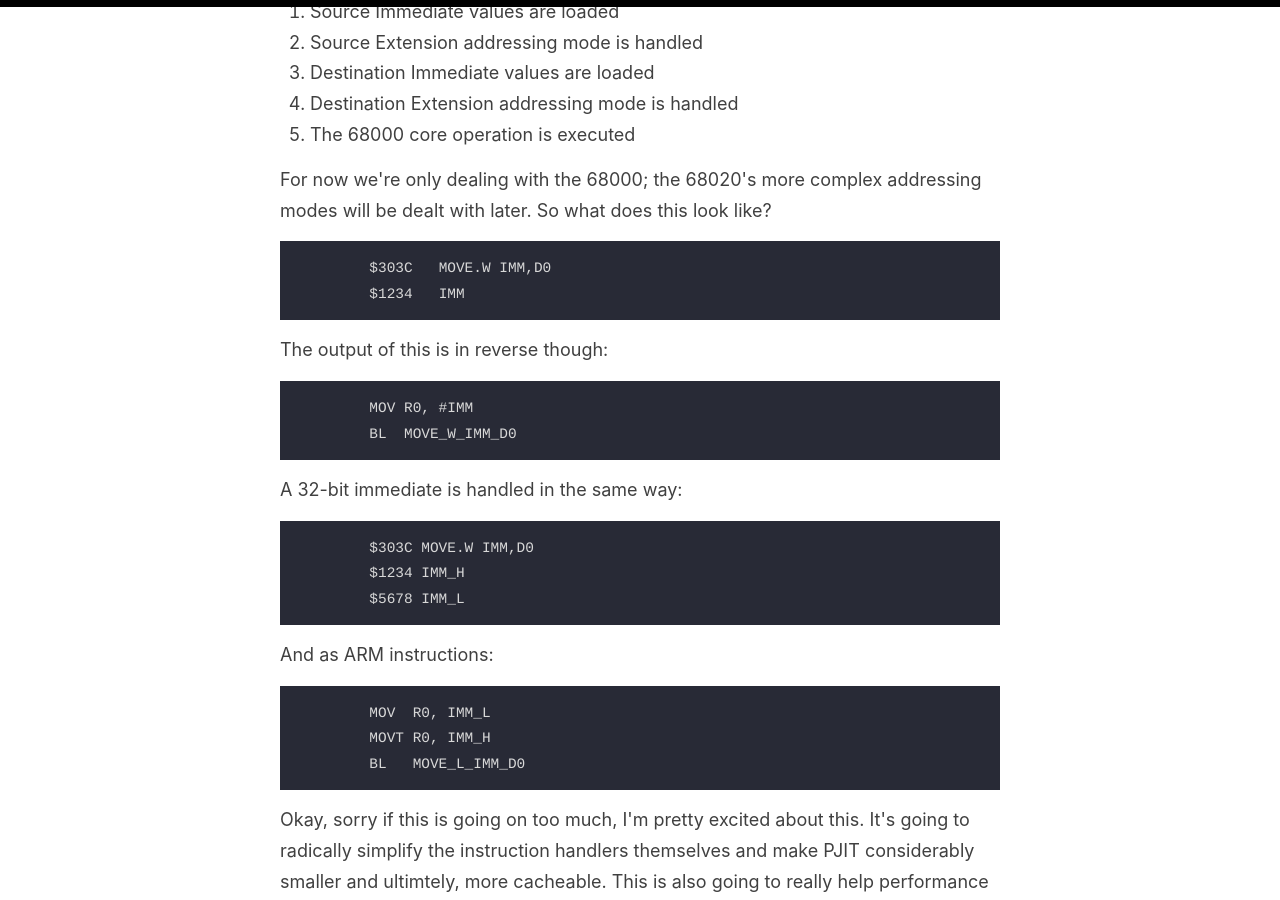
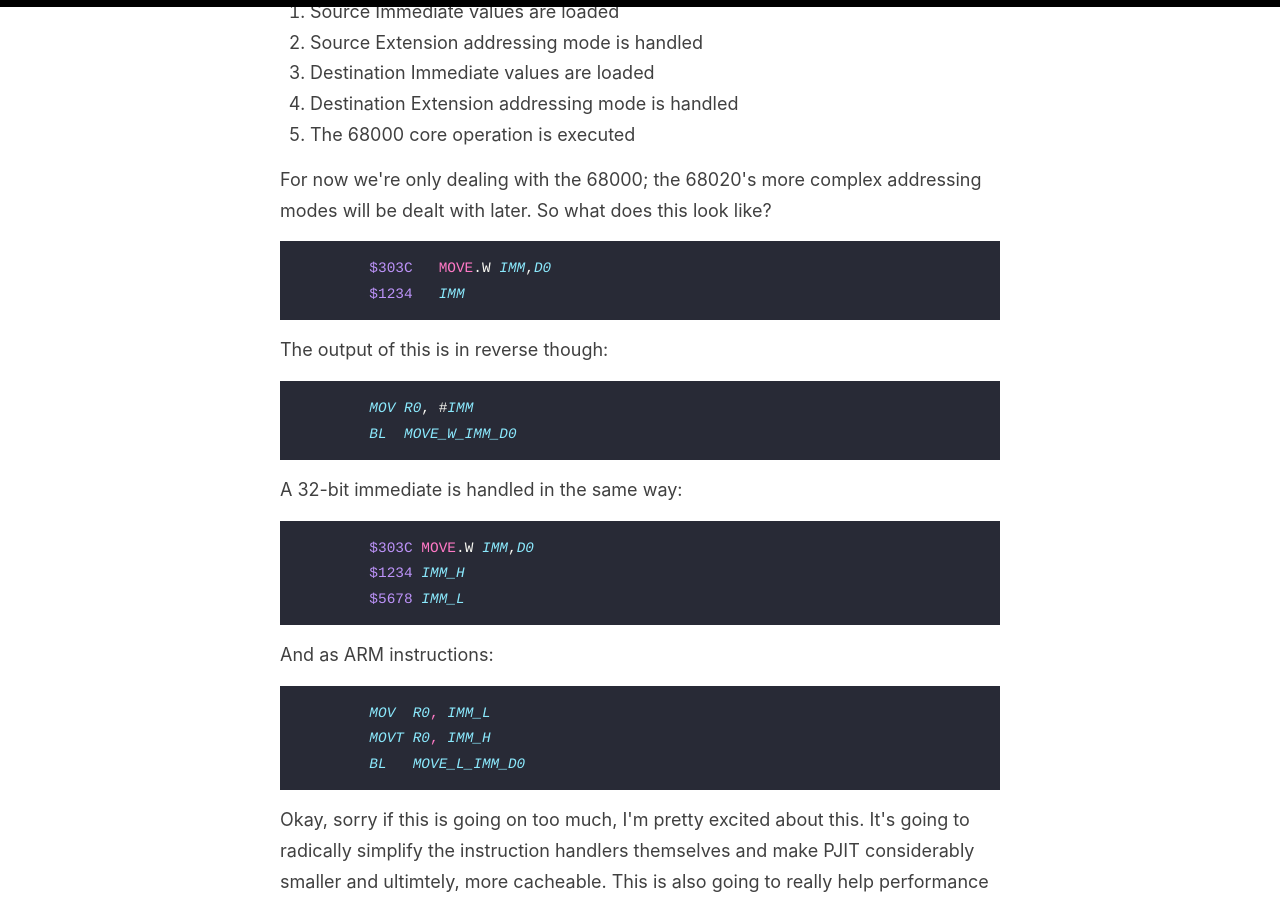
Before and after one commit to nonarkitten/nonarkitten.github.io, a Jekyll site: the page built from _posts/2021-08-15-gotta-not-meet-like-this.md, in a window 1280 px wide and 900 px high, scrolled down 2693 px. Built offline with Jekyll 4.4.1, drawn with Linux system fonts in a browser that asks for light colours; comment, search, counter and statistics services are not loaded.

Commit message:
Update 2021-08-15-gotta-not-meet-like-this.md

````diff
--- a/_posts/2021-08-15-gotta-not-meet-like-this.md
+++ b/_posts/2021-08-15-gotta-not-meet-like-this.md
@@ -48,23 +48,23 @@ In cases where there are two extension words (MOVE), this is a little more compl
 5. The 68000 core operation is executed
 
 For now we're only dealing with the 68000; the 68020's more complex addressing modes will be dealt with later. So what does this look like?
-```
+```m68k
 	$303C	MOVE.W IMM,D0
 	$1234	IMM
 ```
 The output of this is in reverse though:
-```
+```m68k
 	MOV R0, #IMM
 	BL  MOVE_W_IMM_D0
 ```
 A 32-bit immediate is handled in the same way:
-```
+```m68k
 	$303C MOVE.W IMM,D0
 	$1234 IMM_H
 	$5678 IMM_L
 ```
 And as ARM instructions:
-```
+```armasm
 	MOV  R0, IMM_L
 	MOVT R0, IMM_H
 	BL   MOVE_L_IMM_D0
````
